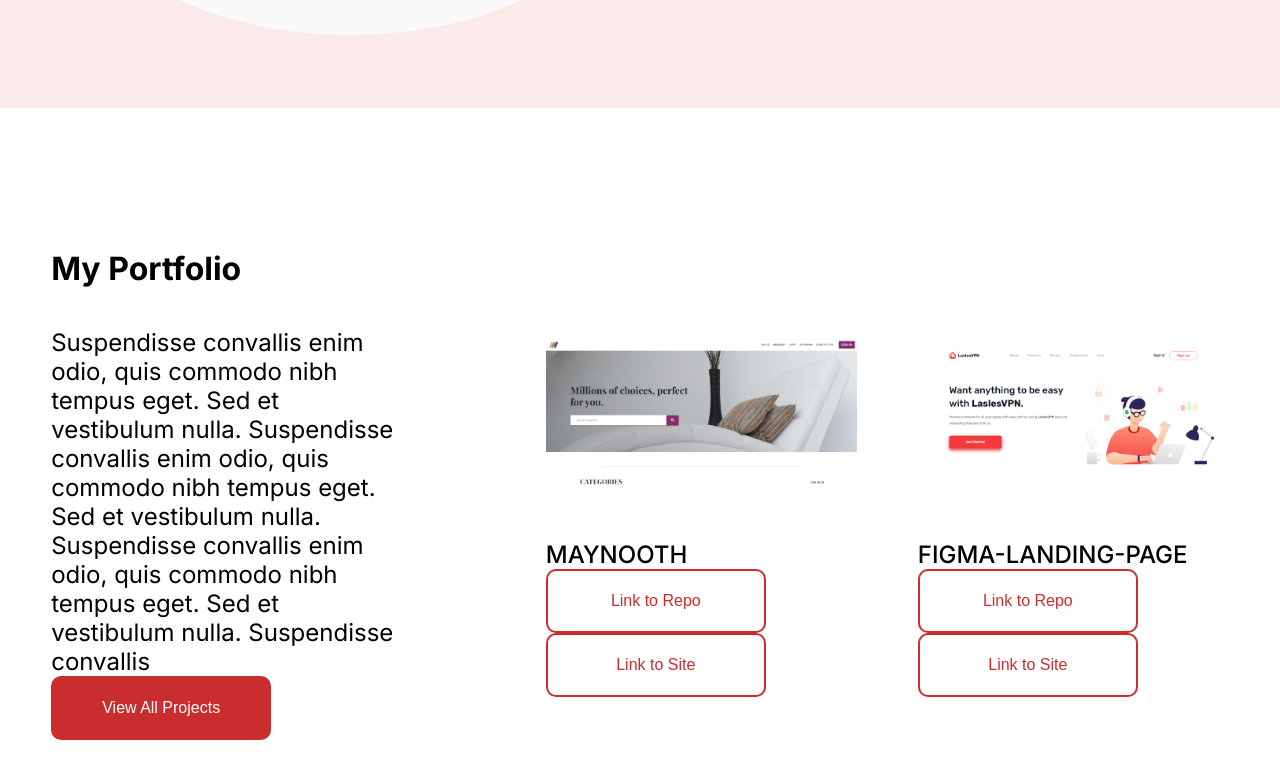
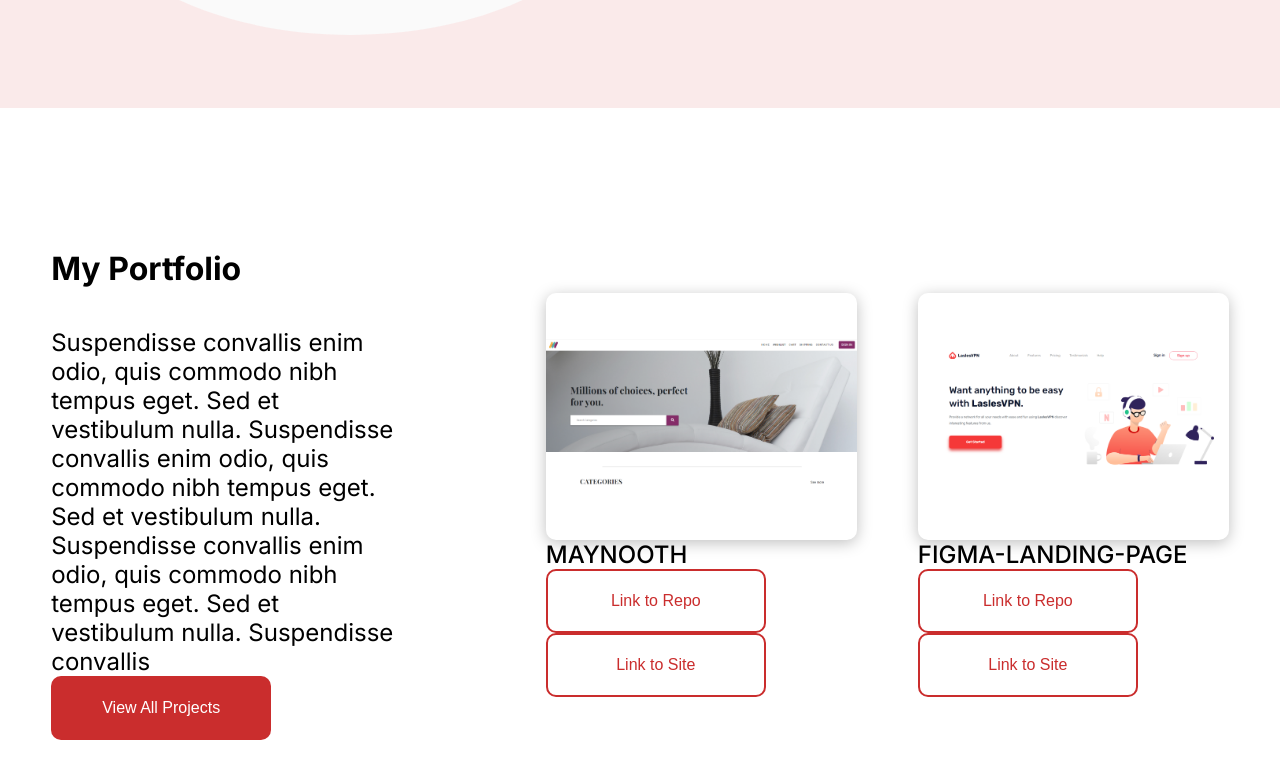
Before and after one commit to AjulibeChiemela/portfolio-assignment, a plain HTML site: page index.html in a window 1280 px wide. Shown: the part 1440-2219 px from the top of the page. Drawn offline with Linux system fonts and the light colour scheme.

Commit message:
add dropshadow behind img

```diff
--- a/index.html
+++ b/index.html
@@ -69,19 +69,23 @@
         </div>
         <div class="img-box">
           <div>
+            <div class="img-bg">
               <img
                 src="./images/maynooth_screenshot.png"
                 alt="maynooth site picture"
               />
+            </div>
             <p>MAYNOOTH</p>
             <button><a href="">Link to Repo</a></button>
             <button><a href="">Link to Site</a></button>
           </div>
           <div>
+            <div class="img-bg">
               <img
                 src="./images/figma_page_screenshot.png"
                 alt="figma landing page picture"
               />
+            </div>
             <p>FIGMA-LANDING-PAGE</p>
             <button><a href="">Link to Repo</a></button>
             <button><a href="">Link to Site</a></button>
--- a/styles.css
+++ b/styles.css
@@ -130,11 +130,15 @@ h2 {
   padding-left: 2%;
 }
 
+.img-bg {
+  border-radius: 10px;
+  box-shadow: 0px 3px 15px rgba(0, 0, 0, 0.25);
+}
+
 .img-box img {
   width: 311px;
   height: 243px;
   border-radius: 10px;
-  box-shadow: (0px 3px 4px rgba(0, 0, 0, 0.25));
   object-fit: contain;
 }
 
```
Lines whose indentation alone changed are shown as unchanged.
